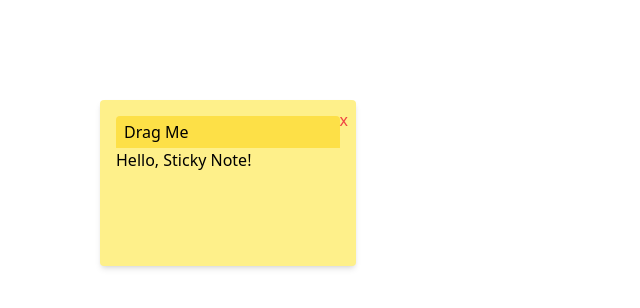
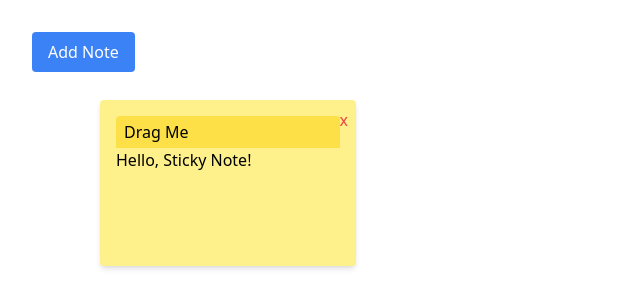
Before and after one commit to Matthew-McCallister/Sticky-Notes, a React (Vite) app: page / in a window 1280 px wide. Shown: the top 308 px of the page, without its empty margins (0-640 px from the left). Built offline with nearby package versions, Linux system fonts and the light colour scheme.

Commit message:
created an add card button

```diff
--- a/src/App.tsx
+++ b/src/App.tsx
@@ -1,51 +1,83 @@
 import { useState, useEffect } from 'react';
 import StickyNote from './components/StickyNote';
 
+// Define the shape of a Note object using TypeScript
 type Note = {
-  id: string;
-  text: string;
-  position: { x: number; y: number };
+  id: string; // unique identifier for each note
+  text: string; // the text content of the note
+  position: { x: number; y: number }; // position on the screen (pixels)
 };
 
 function App() {
+  // useState with initializer function:
+  // - Loads saved notes from localStorage if available
+  // - Otherwise, creates a default note
   const [notes, setNotes] = useState<Note[]>(() => {
     const saved = localStorage.getItem('notes');
-    return saved ? JSON.parse(saved) : [
-      {
-        id: '1',
-        text: 'Hello, Sticky Note!',
-        position: { x: 100, y: 100 },
-      },
-    ];
+    return saved
+      ? JSON.parse(saved) // Parse saved JSON string back into JS object
+      : [
+          {
+            id: '1',
+            text: 'Hello, Sticky Note!',
+            position: { x: 100, y: 100 }, // Default position (100px right, 100px down)
+          },
+        ];
   });
 
+  // useEffect to keep localStorage updated whenever notes state changes
   useEffect(() => {
     localStorage.setItem('notes', JSON.stringify(notes));
-  }, [notes]);
+    // JSON.stringify converts notes array into a string for storage
+  }, [notes]); // runs only when `notes` changes
+
+  // Function to add a new note when user clicks the button
+  const addNote = () => {
+    // Create a new Note object with unique id and default values
+    const newNote: Note = {
+      id: crypto.randomUUID(), // generates a unique string ID (browser API)
+      text: '', // start with empty text
+      position: { x: 150, y: 150 }, // default position for new notes
+    };
+
+    // Update state by adding the new note to the existing array
+    setNotes([...notes, newNote]);
+  };
 
   return (
     <div className="p-8">
-      {notes.map(note => (
+      {/* Button for adding a new sticky note */}
+      <button
+        onClick={addNote} // Calls addNote function when clicked
+        className="mb-4 px-4 py-2 bg-blue-500 text-white rounded hover:bg-blue-600"
+      >
+        Add Note
+      </button>
+
+      {/* Render all notes using map */}
+      {notes.map((note) => (
         <StickyNote
-          key={note.id}
-          text={note.text}
-          position={note.position}
+          key={note.id} // React key to help React identify which items changed
+          text={note.text} // Text content of this note
+          position={note.position} // Position to place the note on screen
+
+          // Handler to update text when the note content changes
           onChange={(newText) =>
-            setNotes(notes =>
-              notes.map(n =>
-                n.id === note.id ? { ...n, text: newText } : n
-              )
+            setNotes((notes) =>
+              notes.map((n) => (n.id === note.id ? { ...n, text: newText } : n))
             )
           }
+
+          // Handler to update position when the note is dragged
           onDrag={(position) =>
-            setNotes(notes =>
-              notes.map(n =>
-                n.id === note.id ? { ...n, position } : n
-              )
+            setNotes((notes) =>
+              notes.map((n) => (n.id === note.id ? { ...n, position } : n))
             )
           }
+
+          // Handler to delete this note from state
           onDelete={() =>
-            setNotes(notes => notes.filter(n => n.id !== note.id))
+            setNotes((notes) => notes.filter((n) => n.id !== note.id))
           }
         />
       ))}
```
